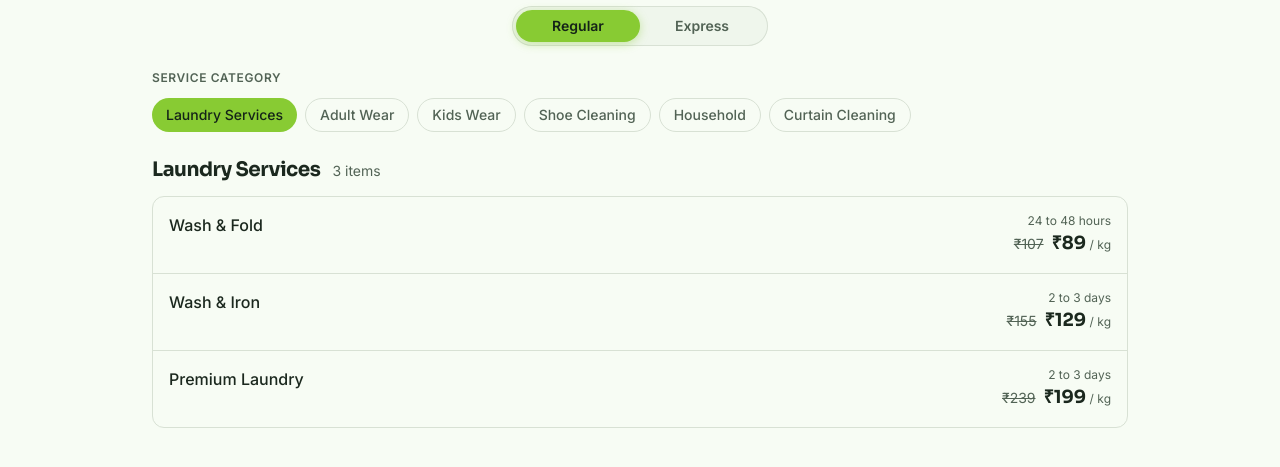
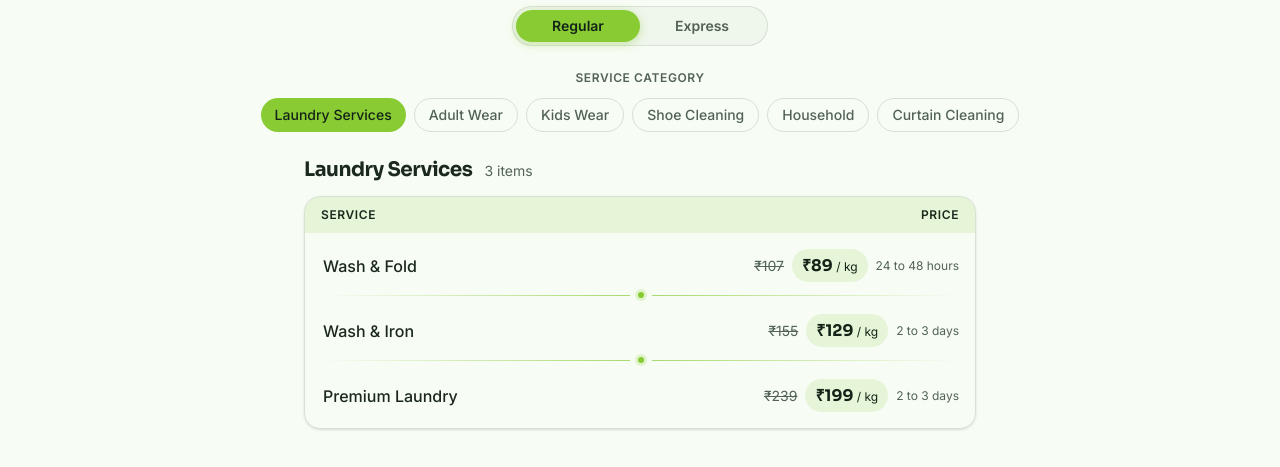
Before and after one commit to nullbugs-in/uclean, a Next.js app: page /pricing in a window 1280 px wide. Shown: the part 243-710 px from the top of the page. Built offline with nearby package versions, Linux system fonts and the light colour scheme; no server answers.

Commit message:
Price list updated

```diff
--- a/src/components/pricing/pricing-browser.tsx
+++ b/src/components/pricing/pricing-browser.tsx
@@ -38,10 +38,10 @@ export function PricingBrowser() {
       </div>
 
       <div className="space-y-3">
-        <p className="text-muted-foreground text-xs font-semibold tracking-wider uppercase">
+        <p className="text-muted-foreground text-center text-xs font-semibold tracking-wider uppercase">
           Service category
         </p>
-        <div className="flex flex-wrap gap-2">
+        <div className="flex flex-wrap justify-center gap-2">
           {groups.map((entry) => {
             const active = entry.slug === group.slug;
 
@@ -76,7 +76,7 @@ export function PricingBrowser() {
         </p>
       ) : null}
 
-      <div className="space-y-3">
+      <div className="mx-auto max-w-2xl space-y-3">
         <div className="flex flex-wrap items-baseline gap-x-3 gap-y-1">
           <h2 className="font-display text-xl font-bold tracking-tight">
             {group.name}
@@ -88,16 +88,44 @@ export function PricingBrowser() {
         </div>
 
         {/*
-          One row per item. Items with a single price (Shoe Cleaning, Household)
-          show it bare; items with two (Dry Cleaning and Steam Ironing) break out
-          one labelled line each, so the two are never confused for each other.
+          One row per item, dressed as a table: a brand-tinted header row names
+          the two columns and each row aligns to them from `sm`, stacking on
+          phones where the columns would not fit. Items with a single price
+          (Shoe Cleaning, Household) show it bare; items with two (Dry Cleaning
+          and Steam Ironing) break out one labelled line each, so the two are
+          never confused for each other.
         */}
-        <ul className="divide-border divide-y rounded-xl border border-[var(--border)]">
-          {group.items.map((item) => (
+        <div className="border-border overflow-hidden rounded-2xl border shadow-sm">
+          <div className="hidden grid-cols-[1fr_auto] gap-4 bg-[var(--primary)]/15 px-4 py-2.5 text-xs font-semibold tracking-wider uppercase sm:grid">
+            <span>Service</span>
+            <span className="text-right">Price</span>
+          </div>
+
+          <ul>
+            {group.items.map((item, itemIndex) => (
               <li
                 key={item.slug}
-              className="flex flex-wrap items-start justify-between gap-x-4 gap-y-2 px-3 py-3 sm:px-4 sm:py-4"
+                className="relative border-l-2 border-transparent px-4 py-3 transition-colors hover:border-[var(--primary)] hover:bg-[var(--accent)]/40 sm:py-4"
               >
+                {/*
+                  Brand-colour breaker between rows: two hairline gradients
+                  fading toward the edges with a small lime node at the centre,
+                  so the seam reads as a themed flourish rather than a hard
+                  table grid line. The last row has none, and because it lives
+                  inside the row the hover tint paints under it.
+                */}
+                {itemIndex < group.items.length - 1 ? (
+                  <span
+                    aria-hidden="true"
+                    className="absolute inset-x-4 bottom-0 flex items-center gap-2"
+                  >
+                    <span className="h-px flex-1 bg-gradient-to-r from-transparent to-[var(--primary)]/70" />
+                    <span className="size-1.5 rounded-full bg-[var(--primary)] shadow-[0_0_0_3px_color-mix(in_oklab,var(--primary),transparent_80%)]" />
+                    <span className="h-px flex-1 bg-gradient-to-l from-transparent to-[var(--primary)]/70" />
+                  </span>
+                ) : null}
+
+                <div className="flex flex-wrap items-start justify-between gap-x-6 gap-y-2 sm:grid sm:grid-cols-[1fr_auto] sm:items-center">
                   <div className="min-w-0">
                     <p className="font-medium">{item.name}</p>
                     {group.turnaround ? (
@@ -107,39 +135,41 @@ export function PricingBrowser() {
                     ) : null}
                   </div>
 
-              <ul className="space-y-1 text-right">
+                  <ul className="space-y-1.5 sm:text-right">
                     {item.options.map((option, index) => (
-                  <li key={option.label ?? `${item.slug}-${index}`}>
+                      <li
+                        key={option.label ?? `${item.slug}-${index}`}
+                        className="flex flex-wrap items-center gap-x-2 gap-y-1 sm:justify-end"
+                      >
                         {option.label ? (
-                      <span className="text-muted-foreground block text-xs">
+                          <span className="border-border text-muted-foreground rounded-full border px-2 py-0.5 text-xs">
                             {option.label}
                           </span>
                         ) : null}
+                        {option.original > option.price ? (
+                          <span className="text-muted-foreground text-sm line-through">
+                            {formatPrice(option.original)}
+                          </span>
+                        ) : null}
+                        <span className="rounded-full bg-[var(--primary)]/15 px-2.5 py-1 whitespace-nowrap text-[var(--primary-foreground)]">
+                          <span className="font-display text-base font-bold">
+                            {formatPrice(option.price)}
+                          </span>
+                          <span className="text-xs"> / {option.unit}</span>
+                        </span>
                         {option.turnaround ? (
-                      <span className="text-muted-foreground block text-xs">
+                          <span className="text-muted-foreground w-full text-xs sm:w-auto">
                             {option.turnaround}
                           </span>
                         ) : null}
-                    <span className="whitespace-nowrap">
-                      {option.original > option.price ? (
-                        <span className="text-muted-foreground mr-2 text-sm line-through">
-                          {formatPrice(option.original)}
-                        </span>
-                      ) : null}
-                      <span className="font-display text-lg font-bold">
-                        {formatPrice(option.price)}
-                      </span>
-                      <span className="text-muted-foreground text-xs">
-                        {" "}
-                        / {option.unit}
-                      </span>
-                    </span>
                       </li>
                     ))}
                   </ul>
+                </div>
               </li>
             ))}
           </ul>
+        </div>
       </div>
     </div>
   );
```
Lines whose indentation alone changed are shown as unchanged.
